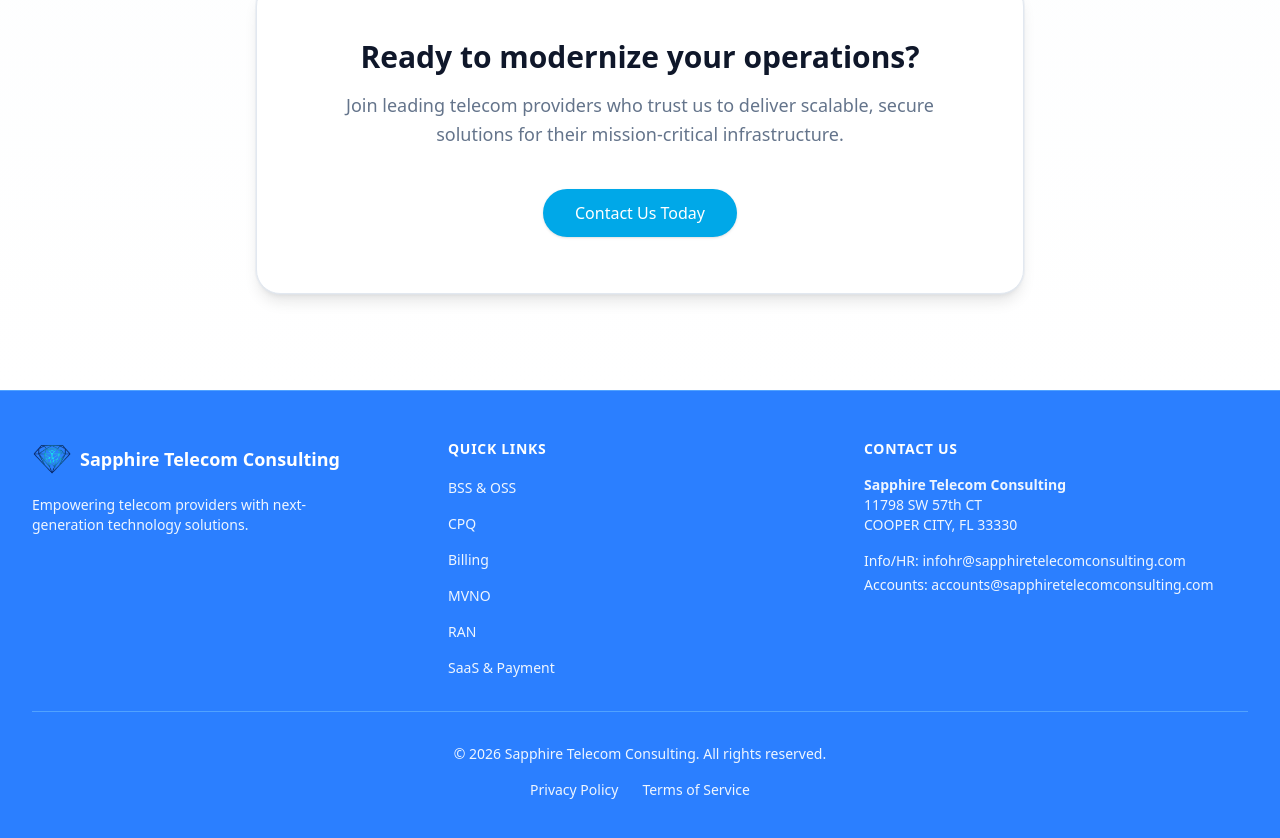
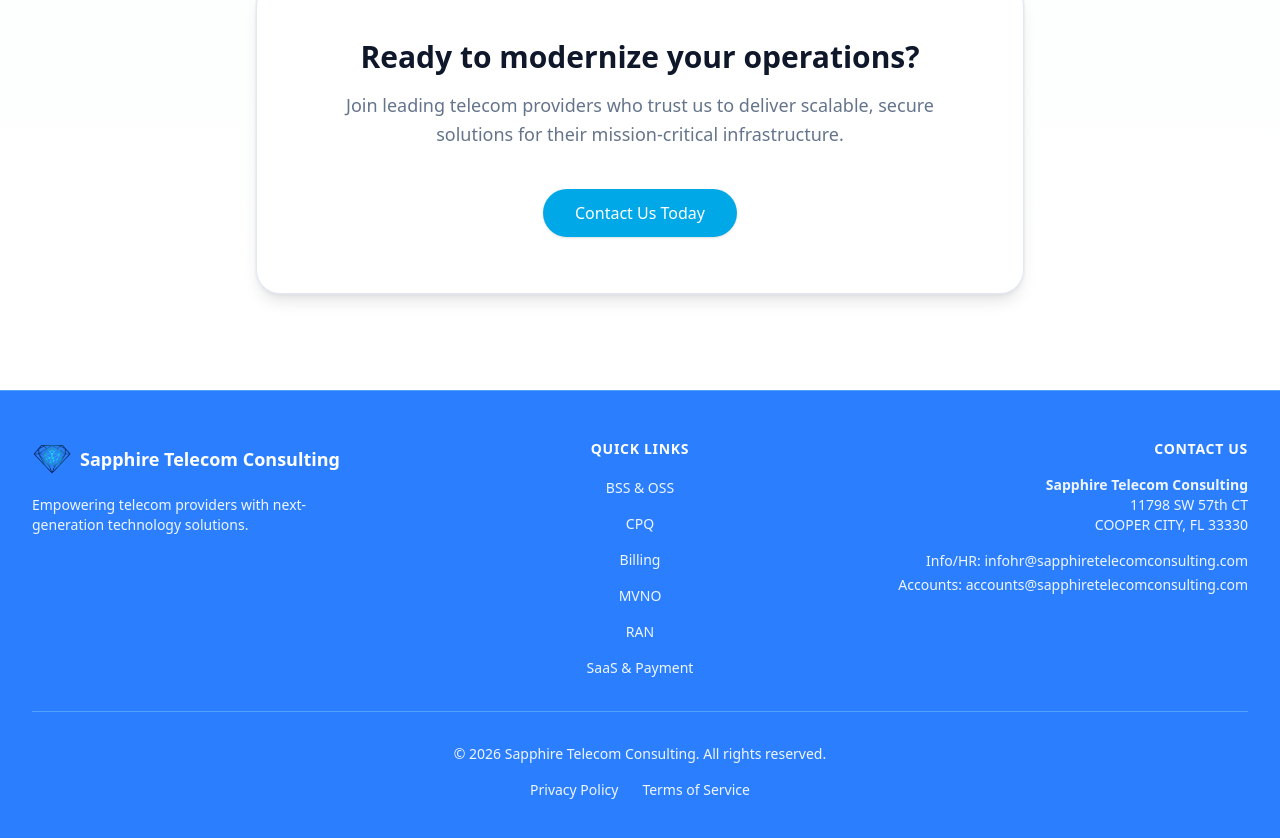
Before and after one commit to ishantjaswal03/sapphire-telecom, a Next.js app: page / in a window 1280 px wide. Shown: the part 4043-4881 px from the top of the page. Built offline with nearby package versions, Linux system fonts and the light colour scheme.

Commit message:
Align Footer columns: Quick Links center, Contact right

```diff
--- a/src/components/Footer.tsx
+++ b/src/components/Footer.tsx
@@ -32,7 +32,7 @@
                         </div>
 
                         {/* Quick Links */}
-                        <div>
+                        <div className="md:text-center">
                             <h3 className="text-sm font-semibold text-white tracking-wider uppercase mb-4">Quick Links</h3>
                             <ul className="space-y-3">
                                 <li>
@@ -72,7 +72,7 @@
 
 
                         {/* Contact */}
-                        <div>
+                        <div className="md:text-right">
                             <h3 className="text-sm font-semibold text-white tracking-wider uppercase mb-4">Contact Us</h3>
                             <div className="space-y-4">
                                 <div className="text-sm text-blue-50">
```
